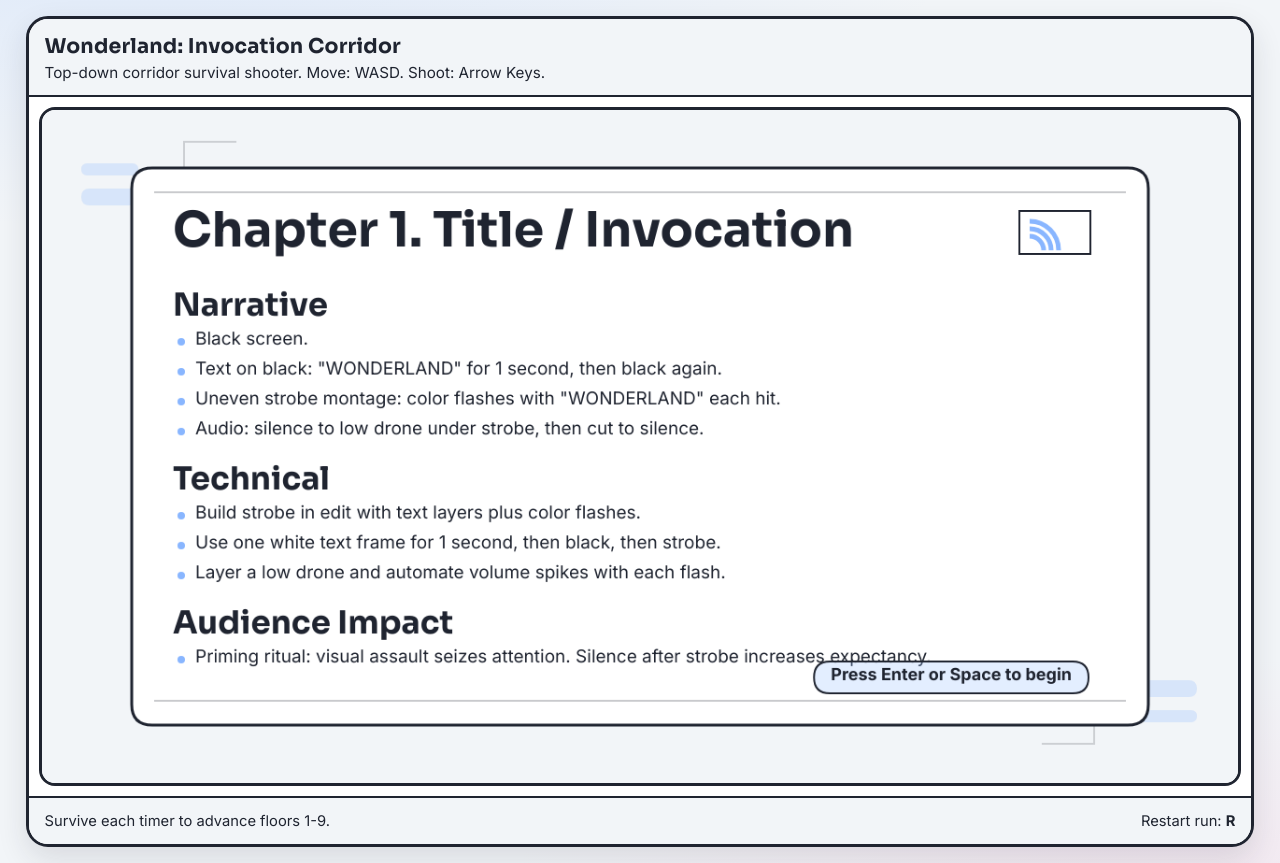
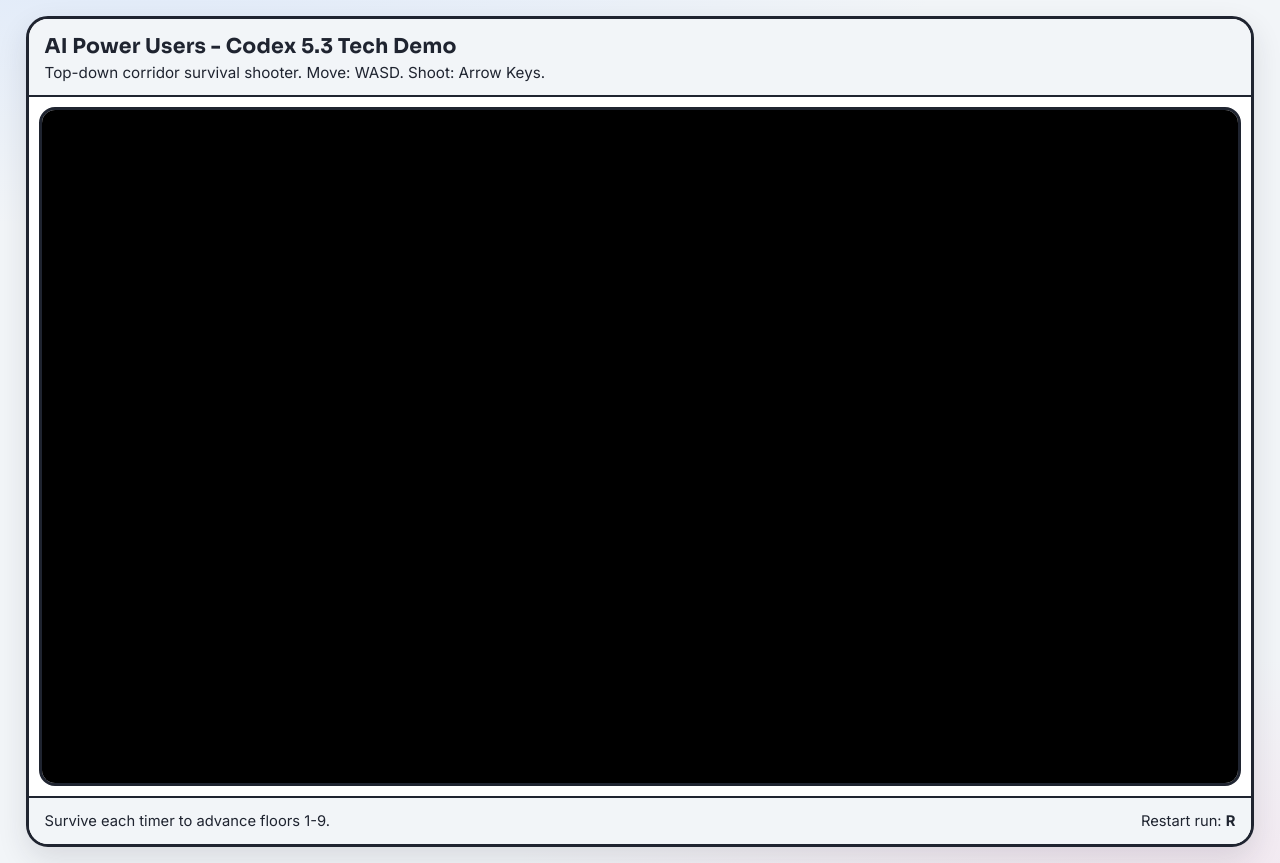
Before and after one commit to OsanGen/ai-power-users-codex53-demo, a plain HTML site: page index.html in a window 1280 px wide. Drawn offline with Linux system fonts and the light colour scheme.

Commit message:
Rework intro as cinematic AI Power Users sequence

```diff
--- a/game.js
+++ b/game.js
@@ -58,7 +58,11 @@
 
     const lower = event.key.toLowerCase();
     if (game.state === GameState.TITLE && (event.key === " " || event.key === "Enter")) {
+      if (isTitleSequenceComplete()) {
         startRun();
+      } else {
+        game.titleIntroTime = TITLE_SEQUENCE.finish;
+      }
     } else if (game.state === GameState.FLOOR_INTRO && (event.key === " " || event.key === "Enter")) {
       game.introTimer = 0;
     } else if ((game.state === GameState.GAME_OVER || game.state === GameState.VICTORY) && lower === "r") {
@@ -98,37 +102,37 @@
       name: "Invocation Corridor",
       durationSeconds: 48,
       accent: "yellow",
-      overlayTitle: "Floor 1 - Invocation Corridor",
-      overlaySubtitle: "WONDERLAND pulses in the walls. The hallway waits for a verdict.",
+      overlayTitle: "Floor 1 - AI Power Users",
+      overlaySubtitle: "AI POWER USERS pulses in the walls. The rabbit hole opens.",
       heartType: "anchor",
       heartSpawn: { initialCount: 2, baseRate: 0.1, clutchBoostStart: 10 },
       enemyWaves: [
-        wave("death_echo", 0, 48, 0.55, 1.15, 0.92, 1.18),
-        wave("death_echo", 28, 48, 0.2, 0.55, 1.0, 1.2, ["spawnsBehindPlayer"])
+        wave("signal_echo", 0, 48, 0.55, 1.15, 0.92, 1.18),
+        wave("signal_echo", 28, 48, 0.2, 0.55, 1.0, 1.2, ["spawnsBehindPlayer"])
       ]
     },
     {
       id: 2,
-      name: "Bathroom Run",
+      name: "Tool Discovery Run",
       durationSeconds: 52,
       accent: "blue",
-      overlayTitle: "Floor 2 - Bathroom Run",
-      overlaySubtitle: "The rabbit lives in your peripheral vision. The bedroom lies.",
+      overlayTitle: "Floor 2 - Tool Discovery",
+      overlaySubtitle: "New tools appear quickly. The rabbit stays just ahead.",
       heartType: "refuge",
       heartSpawn: { initialCount: 2, baseRate: 0.1, clutchBoostStart: 9 },
       enemyWaves: [
         wave("rabbit_glimpse", 0, 52, 0.6, 1.35, 0.95, 1.28),
-        wave("death_echo", 8, 30, 0.15, 0.5, 1.0, 1.2),
+        wave("signal_echo", 8, 30, 0.15, 0.5, 1.0, 1.2),
         wave("rabbit_glimpse", 35, 52, 0.7, 1.55, 1.08, 1.36, ["spawnsBehindPlayer"])
       ]
     },
     {
       id: 3,
-      name: "Glitch Feed",
+      name: "Prompt Loop Feed",
       durationSeconds: 56,
       accent: "mint",
-      overlayTitle: "Floor 3 - Glitch Feed",
-      overlaySubtitle: "Your name stutters on the screen while danger keeps refreshing.",
+      overlayTitle: "Floor 3 - Prompt Loop",
+      overlaySubtitle: "Prompts, docs, and context windows keep refreshing in sync.",
       heartType: "memory",
       heartSpawn: { initialCount: 1, baseRate: 0.09, clutchBoostStart: 12 },
       enemyWaves: [
@@ -139,11 +143,11 @@
     },
     {
       id: 4,
-      name: "Distortion Lane",
+      name: "Workflow Sync Lane",
       durationSeconds: 60,
       accent: "pink",
-      overlayTitle: "Floor 4 - Distortion Lane",
-      overlaySubtitle: "Every step upward makes the corridor hum louder.",
+      overlayTitle: "Floor 4 - Workflow Sync",
+      overlaySubtitle: "Agents and apps begin coordinating in a steady rhythm.",
       heartType: "noise_cancel",
       heartSpawn: { initialCount: 1, baseRate: 0.09, clutchBoostStart: 12 },
       enemyWaves: [
@@ -154,11 +158,11 @@
     },
     {
       id: 5,
-      name: "Kitchen Crawl",
+      name: "Stack Builder Hall",
       durationSeconds: 64,
       accent: "yellow",
-      overlayTitle: "Floor 5 - Kitchen Crawl",
-      overlaySubtitle: "Every chair looks pre-arranged for your panic.",
+      overlayTitle: "Floor 5 - Stack Builder",
+      overlaySubtitle: "Your stack begins to click: tools, memory, and execution.",
       heartType: "table",
       heartSpawn: { initialCount: 1, baseRate: 0.085, clutchBoostStart: 13 },
       enemyWaves: [
@@ -170,11 +174,11 @@
     },
     {
       id: 6,
-      name: "First Loop",
+      name: "Automation Loop",
       durationSeconds: 70,
       accent: "blue",
-      overlayTitle: "Floor 6 - First Loop",
-      overlaySubtitle: "You pass the same door again. The blood is older than memory.",
+      overlayTitle: "Floor 6 - Automation Loop",
+      overlaySubtitle: "You pass the same workflow again, now faster and cleaner.",
       heartType: "checkpoint",
       heartSpawn: { initialCount: 1, baseRate: 0.082, clutchBoostStart: 14 },
       enemyWaves: [
@@ -185,11 +189,11 @@
     },
     {
       id: 7,
-      name: "Mirror March",
+      name: "Mirror Workflow",
       durationSeconds: 76,
       accent: "mint",
-      overlayTitle: "Floor 7 - Mirror March",
-      overlaySubtitle: "Something ahead dodges exactly like you.",
+      overlayTitle: "Floor 7 - Mirror Workflow",
+      overlaySubtitle: "A mirrored agent runs your process with your precision.",
       heartType: "mirror",
       heartSpawn: { initialCount: 1, baseRate: 0.08, clutchBoostStart: 14 },
       enemyWaves: [
@@ -200,30 +204,30 @@
     },
     {
       id: 8,
-      name: "Threshold Cut",
+      name: "Integration Threshold",
       durationSeconds: 84,
       accent: "pink",
-      overlayTitle: "Floor 8 - Threshold Cut",
-      overlaySubtitle: "Cells wake up while the machete picks its landing.",
+      overlayTitle: "Floor 8 - Integration Threshold",
+      overlaySubtitle: "Integrations wake up across your stack as flows stay stable.",
       heartType: "bloom",
       heartSpawn: { initialCount: 1, baseRate: 0.075, clutchBoostStart: 16 },
       enemyWaves: [
-        wave("machete_rabbit", 0, 84, 0.22, 0.72, 1.0, 1.24),
+        wave("apex_rabbit", 0, 84, 0.22, 0.72, 1.0, 1.24),
         wave("cell_blob", 8, 84, 0.45, 1.1, 0.95, 1.26, ["canSplit"]),
         wave("speaker_wraith", 28, 84, 0.2, 0.62, 1.05, 1.3)
       ]
     },
     {
       id: 9,
-      name: "Evolution Corridor",
+      name: "Power User Emergence",
       durationSeconds: 92,
       accent: "yellow",
-      overlayTitle: "Floor 9 - Evolution Corridor",
-      overlaySubtitle: "You wake in your own hallway. The rabbit stays.",
+      overlayTitle: "Floor 9 - Power User Emergence",
+      overlaySubtitle: "You return from the rabbit hole with power-user clarity.",
       heartType: "final",
       heartSpawn: { initialCount: 1, baseRate: 0.07, clutchBoostStart: 18 },
       enemyWaves: [
-        wave("choke_shadow", 0, 92, 0.35, 0.92, 1.0, 1.22),
+        wave("reach_shadow", 0, 92, 0.35, 0.92, 1.0, 1.22),
         wave("evolution_rabbit", 8, 92, 0.09, 0.22, 1.0, 1.14),
         wave("decay_mote", 30, 92, 0.45, 1.45, 1.05, 1.36),
         wave("loop_ghost", 42, 92, 0.22, 0.72, 1.08, 1.34, ["spawnsBehindPlayer"])
@@ -231,37 +235,32 @@
     }
   ];
 
-  const CHAPTER_ONE_INTRO = {
-    title: "Chapter 1. Title / Invocation",
-    sections: [
-      {
-        heading: "Narrative",
-        bullets: [
-          "Black screen.",
-          'Text on black: "WONDERLAND" for 1 second, then black again.',
-          'Uneven strobe montage: color flashes with "WONDERLAND" each hit.',
-          "Audio: silence to low drone under strobe, then cut to silence."
-        ]
-      },
-      {
-        heading: "Technical",
-        bullets: [
-          "Build strobe in edit with text layers plus color flashes.",
-          "Use one white text frame for 1 second, then black, then strobe.",
-          "Layer a low drone and automate volume spikes with each flash."
-        ]
-      },
-      {
-        heading: "Audience Impact",
-        bullets: [
-          "Priming ritual: visual assault seizes attention. Silence after strobe increases expectancy."
-        ]
-      }
+  const TITLE_SEQUENCE = {
+    textOnStart: 0.9,
+    textOnEnd: 1.9,
+    blackGapEnd: 2.35,
+    strobeStart: 2.35,
+    strobeEnd: 5.45,
+    finish: 6.2,
+    flashWindows: [
+      { time: 2.38, length: 0.07, color: "yellow" },
+      { time: 2.56, length: 0.09, color: "pink" },
+      { time: 2.77, length: 0.06, color: "blue" },
+      { time: 3.02, length: 0.08, color: "mint" },
+      { time: 3.31, length: 0.07, color: "pink" },
+      { time: 3.48, length: 0.05, color: "yellow" },
+      { time: 3.76, length: 0.1, color: "blue" },
+      { time: 4.02, length: 0.06, color: "mint" },
+      { time: 4.27, length: 0.07, color: "yellow" },
+      { time: 4.51, length: 0.11, color: "pink" },
+      { time: 4.81, length: 0.07, color: "blue" },
+      { time: 5.08, length: 0.08, color: "mint" },
+      { time: 5.29, length: 0.07, color: "yellow" }
     ]
   };
 
   const ENEMY_DEFS = {
-    death_echo: { hp: 2, size: 15, speed: 82, behavior: "chase", touchDamage: 1 },
+    signal_echo: { hp: 2, size: 15, speed: 82, behavior: "chase", touchDamage: 1 },
     rabbit_glimpse: { hp: 1, size: 12, speed: 128, behavior: "dash", touchDamage: 1 },
     notification_swarm: { hp: 1, size: 10, speed: 104, behavior: "swarm", touchDamage: 1 },
     name_glitch_shade: { hp: 2, size: 14, speed: 88, behavior: "phase", touchDamage: 1 },
@@ -278,9 +277,9 @@
     loop_ghost: { hp: 2, size: 13, speed: 98, behavior: "chase", touchDamage: 1 },
     decay_mote: { hp: 1, size: 8, speed: 152, behavior: "swarm", touchDamage: 1 },
     double: { hp: 5, size: 15, speed: 116, behavior: "mirror", touchDamage: 1 },
-    machete_rabbit: { hp: 6, size: 17, speed: 126, behavior: "charge", touchDamage: 2 },
+    apex_rabbit: { hp: 6, size: 17, speed: 126, behavior: "charge", touchDamage: 2 },
     cell_blob: { hp: 2, size: 11, speed: 88, behavior: "blob", touchDamage: 1 },
-    choke_shadow: { hp: 3, size: 13, speed: 0, behavior: "wallhand", touchDamage: 2 },
+    reach_shadow: { hp: 3, size: 13, speed: 0, behavior: "wallhand", touchDamage: 2 },
     evolution_rabbit: { hp: 10, size: 19, speed: 122, behavior: "boss", touchDamage: 2 }
   };
 
@@ -294,7 +293,8 @@
     clearTimer: 0,
     globalTime: 0,
     kills: 0,
-    beatCount: 0
+    beatCount: 0,
+    titleIntroTime: 0
   };
 
   const player = {
@@ -333,6 +333,7 @@
     game.introTimer = 0;
     game.clearTimer = 0;
     game.kills = 0;
+    game.titleIntroTime = 0;
     bullets = [];
     enemyBullets = [];
     enemies = [];
@@ -413,6 +414,7 @@
     updateParticles(dt);
 
     if (game.state === GameState.TITLE) {
+      game.titleIntroTime += dt;
       return;
     }
 
@@ -598,7 +600,7 @@
   }
 
   function findSpawnPoint(flags, enemyType) {
-    if (enemyType === "choke_shadow") {
+    if (enemyType === "reach_shadow") {
       const side = Math.random() < 0.5 ? -1 : 1;
       return {
         x: side < 0 ? WORLD.x + 10 : WORLD.x + WORLD.w - 10,
@@ -959,12 +961,16 @@
 
   function draw() {
     const floor = FLOORS[game.currentFloorIndex] || FLOORS[0];
-    const accent = game.state === GameState.TITLE ? accentColor("blue") : accentColor(floor.accent);
+    const accent = accentColor(floor.accent);
 
     ctx.clearRect(0, 0, WIDTH, HEIGHT);
 
+    if (game.state === GameState.TITLE) {
+      drawTitleCinematic();
+      return;
+    }
+
     drawBackdrop(accent);
-    if (game.state !== GameState.TITLE) {
     drawCorridor(floor, accent);
 
     drawPickups(accent);
@@ -974,8 +980,110 @@
     drawParticles();
 
     drawHud(floor, accent);
-    }
     drawStateOverlay(floor, accent);
+  }
+
+  function isTitleSequenceComplete() {
+    return game.titleIntroTime >= TITLE_SEQUENCE.finish;
+  }
+
+  function drawTitleCinematic() {
+    const t = game.titleIntroTime;
+    const titleText = "AI POWER USERS";
+
+    ctx.fillStyle = "#000000";
+    ctx.fillRect(0, 0, WIDTH, HEIGHT);
+
+    if (t < TITLE_SEQUENCE.textOnStart) {
+      return;
+    }
+
+    if (t <= TITLE_SEQUENCE.textOnEnd) {
+      drawTitleCenterText(titleText, TOKENS.white, 78);
+      return;
+    }
+
+    if (t < TITLE_SEQUENCE.blackGapEnd) {
+      return;
+    }
+
+    if (t <= TITLE_SEQUENCE.strobeEnd) {
+      const flash = activeStrobeFlash(t);
+      if (flash) {
+        const flashColor = accentColor(flash.color);
+        ctx.fillStyle = flashColor;
+        ctx.fillRect(0, 0, WIDTH, HEIGHT);
+        drawTitleCenterText(titleText, TOKENS.ink, 78);
+      }
+      return;
+    }
+
+    drawTitleFinalFrame();
+  }
+
+  function activeStrobeFlash(time) {
+    for (const flash of TITLE_SEQUENCE.flashWindows) {
+      if (time >= flash.time && time <= flash.time + flash.length) {
+        return flash;
+      }
+    }
+    return null;
+  }
+
+  function drawTitleCenterText(text, color, size) {
+    ctx.fillStyle = color;
+    ctx.textAlign = "center";
+    ctx.textBaseline = "middle";
+    ctx.font = `700 ${size}px "Sora", "Inter", sans-serif`;
+    ctx.fillText(text, WIDTH * 0.5, HEIGHT * 0.5);
+    ctx.textAlign = "left";
+  }
+
+  function drawTitleFinalFrame() {
+    const accent = accentColor("yellow");
+    const panelX = 152;
+    const panelY = 164;
+    const panelW = WIDTH - 304;
+    const panelH = HEIGHT - 268;
+
+    ctx.fillStyle = TOKENS.white;
+    fillRoundRect(panelX, panelY, panelW, panelH, 22);
+    ctx.strokeStyle = TOKENS.ink;
+    ctx.lineWidth = 3;
+    strokeRoundRect(panelX, panelY, panelW, panelH, 22);
+
+    ctx.fillStyle = rgba(accent, 0.24);
+    fillRoundRect(panelX + 24, panelY + 24, panelW - 48, 10, 999);
+
+    ctx.fillStyle = TOKENS.ink;
+    ctx.textAlign = "center";
+    ctx.textBaseline = "top";
+    ctx.font = '700 58px "Sora", "Inter", sans-serif';
+    ctx.fillText("AI POWER USERS", WIDTH * 0.5, panelY + 54);
+
+    ctx.font = '700 24px "Inter", sans-serif';
+    ctx.fillText("Codex 5.3 Tech Demo", WIDTH * 0.5, panelY + 130);
+
+    ctx.font = '500 20px "Inter", sans-serif';
+    drawWrappedText(
+      "Follow one builder into the AI tooling rabbit hole, then emerge as an AI power user with repeatable workflows.",
+      WIDTH * 0.5,
+      panelY + 186,
+      panelW - 96,
+      30
+    );
+
+    const prompt = "Press Enter or Space to start";
+    ctx.font = '700 18px "Inter", sans-serif';
+    const promptWidth = ctx.measureText(prompt).width;
+    ctx.fillStyle = rgba(accent, 0.26);
+    fillRoundRect(WIDTH * 0.5 - promptWidth * 0.5 - 20, panelY + panelH - 68, promptWidth + 40, 38, 999);
+    ctx.strokeStyle = TOKENS.ink;
+    strokeRoundRect(WIDTH * 0.5 - promptWidth * 0.5 - 20, panelY + panelH - 68, promptWidth + 40, 38, 999);
+    ctx.fillStyle = TOKENS.ink;
+    ctx.fillText(prompt, WIDTH * 0.5, panelY + panelH - 58);
+
+    ctx.textAlign = "left";
   }
 
   function drawBackdrop(accent) {
@@ -1089,7 +1197,7 @@
     ctx.fillStyle = TOKENS.ink;
     ctx.font = '600 11px "Sora", "Inter", sans-serif';
     for (let x = WORLD.x + 40; x < WORLD.x + WORLD.w - 100; x += step) {
-      ctx.fillText("WONDER", x, WORLD.y + 54);
+      ctx.fillText("AI", x, WORLD.y + 54);
     }
   }
 
@@ -1358,7 +1466,7 @@
         fillRoundRect(x - r, y - r, r * 2, r * 2, 6);
         strokeRoundRect(x - r, y - r, r * 2, r * 2, 6);
         ctx.strokeRect(x - r * 0.55, y - r * 1.15, r * 1.1, r * 0.45);
-      } else if (enemy.type === "choke_shadow") {
+      } else if (enemy.type === "reach_shadow") {
         ctx.fillStyle = rgba(TOKENS.ink, 0.85);
         fillRoundRect(x - r, y - r, r * 2, r * 2, 999);
         ctx.strokeStyle = TOKENS.white;
@@ -1397,32 +1505,57 @@
     const x = player.x;
     const y = player.y;
 
+    const bodyW = player.radius * 1.65;
+    const bodyH = player.radius * 1.95;
+    const bodyX = x - bodyW * 0.5;
+    const bodyY = y - bodyH * 0.4;
+    const headRadius = player.radius * 0.7;
+    const headY = bodyY - headRadius - 8;
+
     ctx.fillStyle = TOKENS.white;
     ctx.strokeStyle = TOKENS.ink;
     ctx.lineWidth = 2;
 
-    fillRoundRect(x - player.radius, y - player.radius, player.radius * 2, player.radius * 2, 10);
-    strokeRoundRect(x - player.radius, y - player.radius, player.radius * 2, player.radius * 2, 10);
+    fillRoundRect(bodyX, bodyY, bodyW, bodyH, 10);
+    strokeRoundRect(bodyX, bodyY, bodyW, bodyH, 10);
 
     ctx.fillStyle = accent;
-    fillRoundRect(x - player.radius + 3, y - player.radius + 3, player.radius * 2 - 6, player.radius * 2 - 6, 8);
-
-    ctx.fillStyle = TOKENS.white;
-    fillRoundRect(x - 6, y - player.radius - 9, 12, 10, 5);
-    ctx.strokeStyle = TOKENS.ink;
-    strokeRoundRect(x - 6, y - player.radius - 9, 12, 10, 5);
+    fillRoundRect(bodyX + 3, bodyY + 3, bodyW - 6, bodyH - 6, 8);
 
     ctx.fillStyle = TOKENS.ink;
-    ctx.fillRect(x - 4, y - player.radius - 5, 2, 2);
-    ctx.fillRect(x + 2, y - player.radius - 5, 2, 2);
+    fillRoundRect(bodyX + 6, bodyY + bodyH - 6, bodyW * 0.28, 16, 6);
+    fillRoundRect(bodyX + bodyW - 6 - bodyW * 0.28, bodyY + bodyH - 6, bodyW * 0.28, 16, 6);
+
+    ctx.fillStyle = TOKENS.yellow;
+    ctx.beginPath();
+    ctx.arc(x, headY, headRadius, 0, Math.PI * 2);
+    ctx.fill();
+    ctx.strokeStyle = TOKENS.ink;
+    ctx.stroke();
+
+    ctx.fillStyle = TOKENS.ink;
+    ctx.fillRect(x - 5, headY - 3, 2, 2);
+    ctx.fillRect(x + 3, headY - 3, 2, 2);
+
+    ctx.strokeStyle = TOKENS.ink;
+    ctx.lineWidth = 1.6;
+    ctx.beginPath();
+    ctx.arc(x - 4, headY - 1, 6, Math.PI * 1.25, Math.PI * 0.1, false);
+    ctx.stroke();
+    ctx.beginPath();
+    ctx.arc(x + 4, headY + 1, 5.5, Math.PI * 1.1, Math.PI * 0.1, false);
+    ctx.stroke();
+    ctx.beginPath();
+    ctx.arc(x, headY + 4, 6, Math.PI * 1.05, Math.PI * 2, false);
+    ctx.stroke();
 
     const aimX = player.lastAimX;
     const aimY = player.lastAimY;
     ctx.strokeStyle = TOKENS.ink;
     ctx.lineWidth = 3;
     ctx.beginPath();
-    ctx.moveTo(x, y);
-    ctx.lineTo(x + aimX * 14, y + aimY * 14);
+    ctx.moveTo(x, y - 3);
+    ctx.lineTo(x + aimX * 14, y + aimY * 14 - 3);
     ctx.stroke();
   }
 
@@ -1493,12 +1626,7 @@
   }
 
   function drawStateOverlay(floor, accent) {
-    if (game.state === GameState.PLAYING) {
-      return;
-    }
-
-    if (game.state === GameState.TITLE) {
-      drawChapterOneIntroCard(accent);
+    if (game.state === GameState.PLAYING || game.state === GameState.TITLE) {
       return;
     }
 
@@ -1516,11 +1644,11 @@
       footer = floor.id < 9 ? "Transitioning..." : "";
     } else if (game.state === GameState.GAME_OVER) {
       title = "Run Failed";
-      body = "The corridor closed before the climb was complete.";
+      body = "The run ended before your workflow fully stabilized.";
       footer = "Press R to restart";
     } else if (game.state === GameState.VICTORY) {
       title = "Run Complete";
-      body = "You survived all nine floors of Wonderland's timeline.";
+      body = "You completed all nine floors of the AI tooling timeline.";
       footer = "Press R to play again";
     }
 
@@ -1554,104 +1682,6 @@
     }
 
     ctx.textAlign = "left";
-  }
-
-  function drawChapterOneIntroCard(accent) {
-    const panelX = 96;
-    const panelY = 62;
-    const panelW = WIDTH - 192;
-    const panelH = HEIGHT - 124;
-
-    ctx.save();
-
-    ctx.fillStyle = TOKENS.white;
-    fillRoundRect(panelX, panelY, panelW, panelH, 22);
-    ctx.strokeStyle = TOKENS.ink;
-    ctx.lineWidth = 3;
-    strokeRoundRect(panelX, panelY, panelW, panelH, 22);
-
-    ctx.strokeStyle = rgba(TOKENS.ink, 0.24);
-    ctx.lineWidth = 2;
-    ctx.beginPath();
-    ctx.moveTo(panelX + 24, panelY + 26);
-    ctx.lineTo(panelX + panelW - 24, panelY + 26);
-    ctx.stroke();
-    ctx.beginPath();
-    ctx.moveTo(panelX + 24, panelY + panelH - 26);
-    ctx.lineTo(panelX + panelW - 24, panelY + panelH - 26);
-    ctx.stroke();
-
-    ctx.fillStyle = TOKENS.ink;
-    ctx.font = '700 52px "Sora", "Inter", sans-serif';
-    ctx.textBaseline = "top";
-    ctx.fillText(CHAPTER_ONE_INTRO.title, panelX + 44, panelY + 44);
-
-    drawChapterIcon(panelX + panelW - 136, panelY + 48, accent);
-
-    let cursorY = panelY + 132;
-    const contentX = panelX + 44;
-    const contentW = panelW - 88;
-
-    for (const section of CHAPTER_ONE_INTRO.sections) {
-      cursorY = drawChapterSection(section, contentX, cursorY, contentW, accent);
-      cursorY += 8;
-    }
-
-    const promptText = "Press Enter or Space to begin";
-    ctx.font = '700 18px "Inter", sans-serif';
-    const promptWidth = ctx.measureText(promptText).width;
-    const promptX = panelX + panelW - promptWidth - 82;
-    const promptY = panelY + panelH - 62;
-
-    ctx.fillStyle = rgba(accent, 0.24);
-    fillRoundRect(promptX - 18, promptY - 6, promptWidth + 36, 34, 999);
-    ctx.strokeStyle = TOKENS.ink;
-    strokeRoundRect(promptX - 18, promptY - 6, promptWidth + 36, 34, 999);
-    ctx.fillStyle = TOKENS.ink;
-    ctx.fillText(promptText, promptX, promptY);
-
-    ctx.restore();
-  }
-
-  function drawChapterIcon(x, y, accent) {
-    ctx.save();
-    ctx.strokeStyle = TOKENS.ink;
-    ctx.lineWidth = 2;
-    ctx.strokeRect(x - 2, y - 2, 76, 46);
-
-    ctx.strokeStyle = accent;
-    ctx.lineWidth = 5;
-    ctx.beginPath();
-    ctx.arc(x + 9, y + 40, 31, Math.PI * 1.5, Math.PI * 2);
-    ctx.stroke();
-    ctx.beginPath();
-    ctx.arc(x + 9, y + 40, 23, Math.PI * 1.5, Math.PI * 2);
-    ctx.stroke();
-    ctx.beginPath();
-    ctx.arc(x + 9, y + 40, 15, Math.PI * 1.5, Math.PI * 2);
-    ctx.stroke();
-    ctx.restore();
-  }
-
-  function drawChapterSection(section, x, y, width, accent) {
-    ctx.fillStyle = TOKENS.ink;
-    ctx.font = '700 34px "Sora", "Inter", sans-serif';
-    ctx.fillText(section.heading, x, y);
-
-    ctx.font = '500 19px "Inter", sans-serif';
-    let cursorY = y + 42;
-
-    for (const bullet of section.bullets) {
-      ctx.fillStyle = accent;
-      ctx.beginPath();
-      ctx.arc(x + 9, cursorY + 12, 4, 0, Math.PI * 2);
-      ctx.fill();
-
-      ctx.fillStyle = TOKENS.ink;
-      cursorY = drawWrappedText(bullet, x + 24, cursorY, width - 24, 28) + 4;
-    }
-
-    return cursorY + 8;
   }
 
   function drawHeartIcon(x, y, type, accent, fillRatio) {
--- a/index.html
+++ b/index.html
@@ -3,7 +3,7 @@
   <head>
     <meta charset="UTF-8" />
     <meta name="viewport" content="width=device-width, initial-scale=1.0" />
-    <title>Wonderland: Invocation Corridor</title>
+    <title>AI Power Users - Codex 5.3 Tech Demo</title>
     <link rel="preconnect" href="https://fonts.googleapis.com" />
     <link rel="preconnect" href="https://fonts.gstatic.com" crossorigin />
     <link
@@ -13,14 +13,14 @@
     <link rel="stylesheet" href="./styles.css" />
   </head>
   <body>
-    <main class="app-shell" aria-label="Wonderland game container">
+    <main class="app-shell" aria-label="AI Power Users game container">
       <header class="app-header">
-        <h1>Wonderland: Invocation Corridor</h1>
+        <h1>AI Power Users - Codex 5.3 Tech Demo</h1>
         <p>Top-down corridor survival shooter. Move: WASD. Shoot: Arrow Keys.</p>
       </header>
 
       <section class="game-frame">
-        <canvas id="game" width="1280" height="720" aria-label="Wonderland game canvas"></canvas>
+        <canvas id="game" width="1280" height="720" aria-label="AI Power Users game canvas"></canvas>
       </section>
 
       <footer class="app-footer">
```
Also changed, not shown: README.md. Lines whose indentation alone changed are shown as unchanged.
